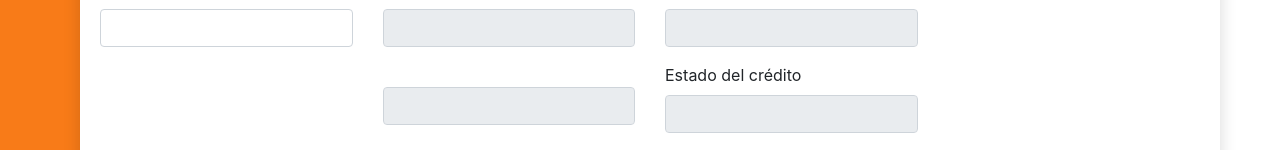
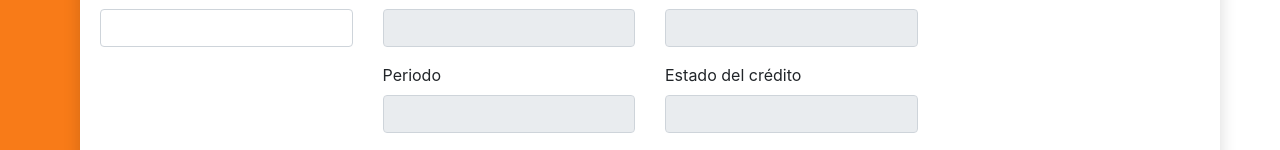
Before and after one commit to IPorteniu/TF_Finanzas, a Vue app: page /customer-profile/1/credit/1/detail/1/invoice/1 in a window 1280 px wide. Shown: the part 508-658 px from the top of the page. Built offline with nearby package versions, Linux system fonts and the light colour scheme; no server answers.

Commit message:
Corrección de label
Se corrige label de periodo

```diff
--- a/src/components/Screens/ViewCustomerCredit.vue
+++ b/src/components/Screens/ViewCustomerCredit.vue
@@ -106,7 +106,7 @@
             />
           </div>
           <div class="form-group">
-            <label for="arrears"></label>
+            <label for="arrears">Periodo</label>
             <input
               type="text"
               class="form-control"
```
